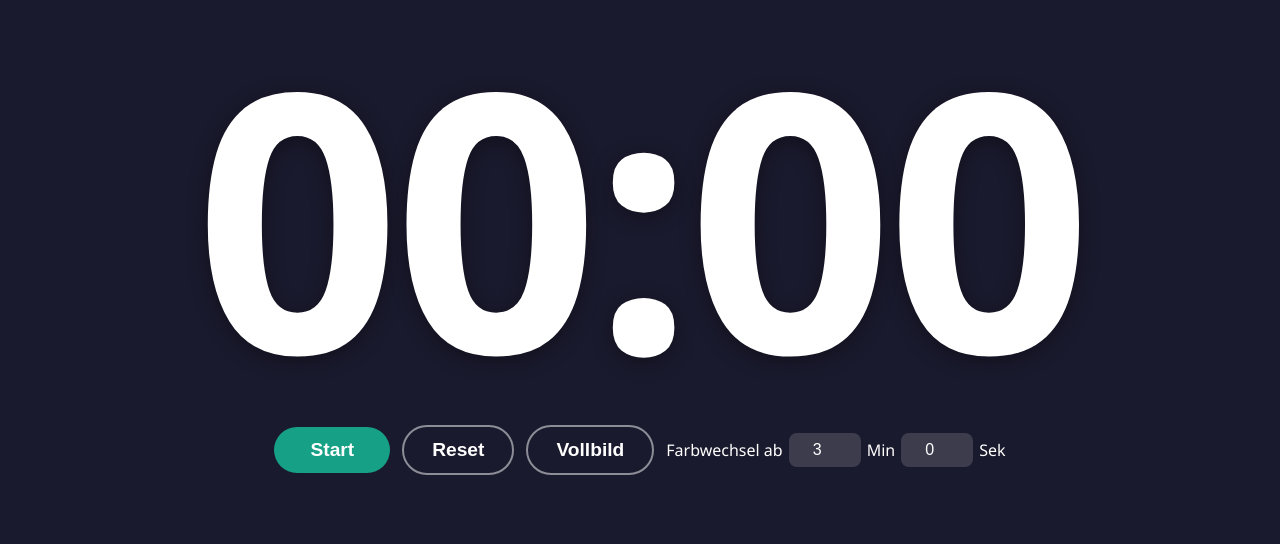
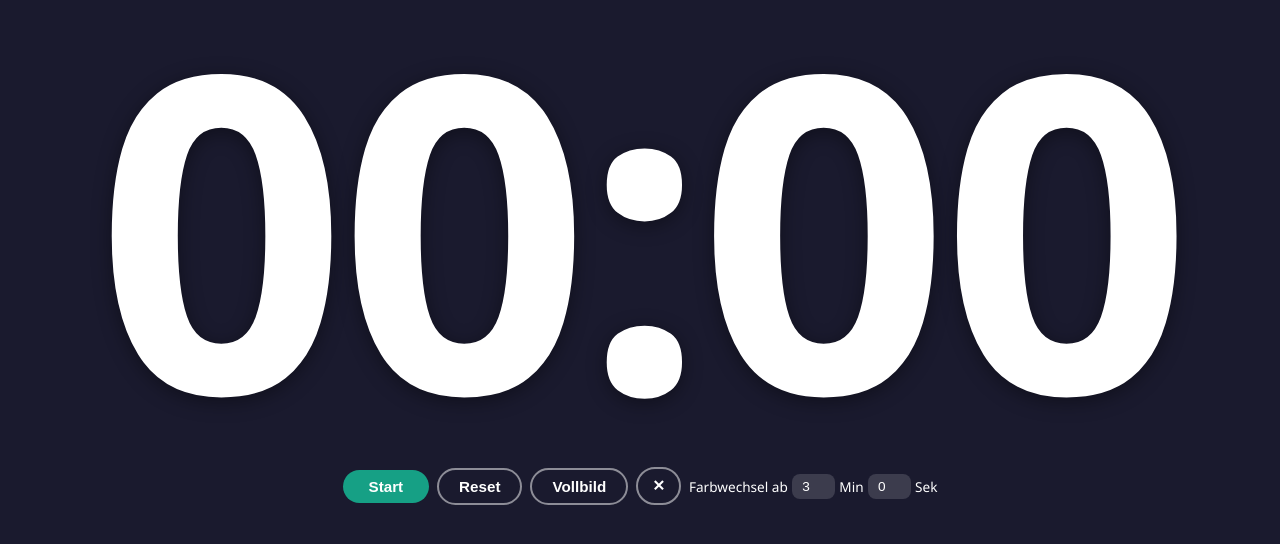
Before and after one commit to m-kue/Kuen.WebApp, a plain HTML site: page TrainingWatch/trainingwatch.html in a window 1280 px wide. Shown: the part 146-690 px from the top of the page. Drawn offline with Linux system fonts and the light colour scheme.

Commit message:
TrainingWatch: Steuerung kompakter und ausblendbar, Ziffern groesser
- Buttons und Farbwechsel-Eingabe kleiner gestylt (0.95rem/0.85rem, weniger Padding)
- Neuer Ausblenden-Knopf (X) versteckt die komplette Steuerung; Tippen auf die Anzeige blendet sie wieder ein
- Ziffern der Anzeige groesser: min(38vw, 55vh) normal, min(38vw, 72vh) wenn Steuerung ausgeblendet
- Service-Worker-Cache auf trainingwatch-v3 erhoeht

Co-authored-by: m-kue <m-kue@users.noreply.github.com>

```diff
--- a/TrainingWatch/sw.js
+++ b/TrainingWatch/sw.js
@@ -1,4 +1,4 @@
-const CACHE = 'trainingwatch-v2';
+const CACHE = 'trainingwatch-v3';
 const DATEIEN = [
   './trainingwatch.html',
   './manifest.webmanifest',
--- a/TrainingWatch/trainingwatch.html
+++ b/TrainingWatch/trainingwatch.html
@@ -23,7 +23,7 @@
     flex-direction: column;
     align-items: center;
     justify-content: center;
-    gap: 4vh;
+    gap: 3vh;
     font-family: 'Segoe UI', Arial, sans-serif;
     background: #1a1a2e;
     transition: background 1s ease;
@@ -34,7 +34,7 @@
   }
 
   #anzeige {
-    font-size: min(38vw, 45vh);
+    font-size: min(38vw, 55vh);
     font-weight: 700;
     font-variant-numeric: tabular-nums;
     color: #ffffff;
@@ -44,18 +44,27 @@
     text-shadow: 0 4px 20px rgba(0, 0, 0, 0.4);
   }
 
+  body.versteckt #anzeige {
+    font-size: min(38vw, 72vh);
+    cursor: pointer;
+  }
+
+  body.versteckt #steuerung {
+    display: none;
+  }
+
   #steuerung {
     display: flex;
     align-items: center;
-    gap: 12px;
+    gap: 8px;
     flex-wrap: wrap;
     justify-content: center;
   }
 
   #vollbildKnopf {
-    font-size: 1.2rem;
+    font-size: 0.95rem;
     font-weight: 600;
-    padding: 12px 28px;
+    padding: 8px 20px;
     border: 2px solid rgba(255, 255, 255, 0.5);
     border-radius: 999px;
     background: transparent;
@@ -68,9 +77,9 @@
   }
 
   #startKnopf {
-    font-size: 1.2rem;
+    font-size: 0.95rem;
     font-weight: 600;
-    padding: 12px 36px;
+    padding: 8px 26px;
     border: none;
     border-radius: 999px;
     background: #16a085;
@@ -83,9 +92,9 @@
   }
 
   #resetKnopf {
-    font-size: 1.2rem;
+    font-size: 0.95rem;
     font-weight: 600;
-    padding: 12px 28px;
+    padding: 8px 20px;
     border: 2px solid rgba(255, 255, 255, 0.5);
     border-radius: 999px;
     background: transparent;
@@ -97,18 +106,33 @@
     background: rgba(255, 255, 255, 0.15);
   }
 
+  #ausblendKnopf {
+    font-size: 0.95rem;
+    font-weight: 600;
+    padding: 8px 14px;
+    border: 2px solid rgba(255, 255, 255, 0.5);
+    border-radius: 999px;
+    background: transparent;
+    color: #ffffff;
+    cursor: pointer;
+  }
+
+  #ausblendKnopf:hover {
+    background: rgba(255, 255, 255, 0.15);
+  }
+
   .grenze {
     display: flex;
     align-items: center;
-    gap: 6px;
+    gap: 4px;
     color: #ffffff;
-    font-size: 1rem;
+    font-size: 0.85rem;
   }
 
   .grenze input {
-    width: 4.5em;
-    font-size: 1rem;
-    padding: 8px;
+    width: 3.2em;
+    font-size: 0.85rem;
+    padding: 5px;
     border: none;
     border-radius: 8px;
     text-align: center;
@@ -122,12 +146,13 @@
 </style>
 </head>
 <body>
-  <div id="anzeige">00:00</div>
+  <div id="anzeige" title="Tippen, um die Steuerung einzublenden">00:00</div>
 
   <div id="steuerung">
     <button id="startKnopf">Start</button>
     <button id="resetKnopf">Reset</button>
     <button id="vollbildKnopf">Vollbild</button>
+    <button id="ausblendKnopf" title="Steuerung ausblenden">✕</button>
     <label class="grenze">
       Farbwechsel ab
       <input id="grenzeMin" type="number" min="0" max="999" value="3"> Min
@@ -140,6 +165,7 @@
   const knopf = document.getElementById('startKnopf');
   const resetKnopf = document.getElementById('resetKnopf');
   const vollbildKnopf = document.getElementById('vollbildKnopf');
+  const ausblendKnopf = document.getElementById('ausblendKnopf');
   const grenzeMin = document.getElementById('grenzeMin');
   const grenzeSek = document.getElementById('grenzeSek');
 
@@ -188,6 +214,14 @@
     zeige(0);
   });
 
+  ausblendKnopf.addEventListener('click', () => {
+    document.body.classList.add('versteckt');
+  });
+
+  anzeige.addEventListener('click', () => {
+    document.body.classList.remove('versteckt');
+  });
+
   function grenzeGeaendert() {
     zeige(basisSekunden);
   }
```
